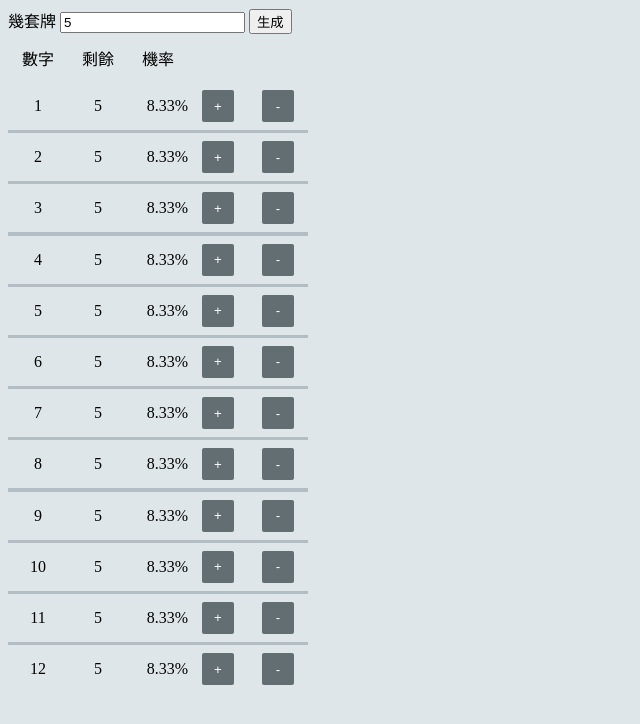
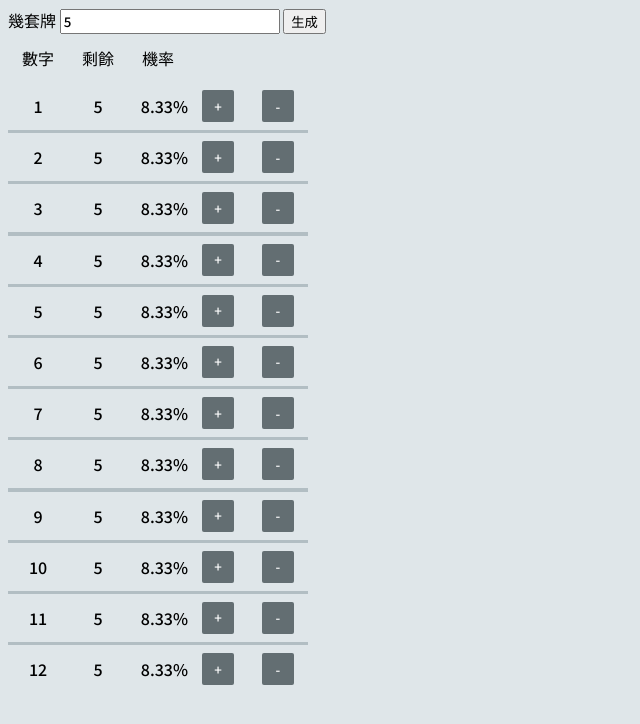
Before and after one commit to zero41120/CardCounter, a plain HTML site: page index.html in a window 1280 px wide. Shown: the whole page, without its empty margins (0-640 px from the left). Drawn offline with Linux system fonts and the light colour scheme.

Commit message:
Add font

```diff
--- a/index.html
+++ b/index.html
@@ -5,8 +5,11 @@
     <meta charset="UTF-8">
     <meta http-equiv="X-UA-Compatible" content="IE=edge">
     <meta name="viewport" content="width=device-width, initial-scale=1.0">
-    <title>Cowcow</title>
+    <title>Card Counter</title>
     <link rel="stylesheet" href="style.css">
+    <link rel="preconnect" href="https://fonts.googleapis.com">
+    <link rel="preconnect" href="https://fonts.gstatic.com" crossorigin>
+    <link href="https://fonts.googleapis.com/css2?family=Noto+Sans+TC:wght@500&display=swap" rel="stylesheet">
 </head>
 
 <body>
--- a/style.css
+++ b/style.css
@@ -1,3 +1,6 @@
+* {
+    font-family: 'Noto Sans TC', sans-serif;
+}
 body {
     background-color: #dfe6e9;
 }
```
